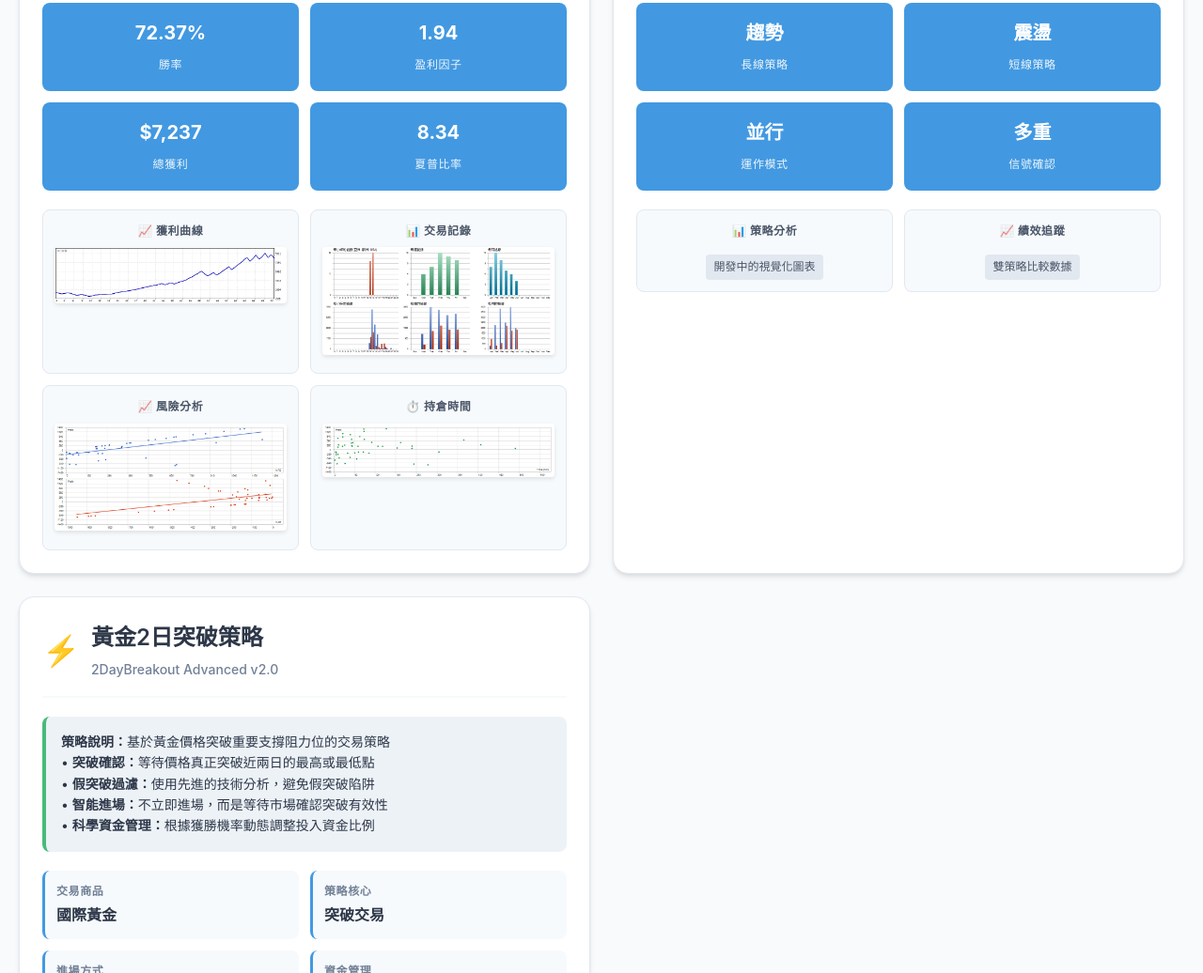
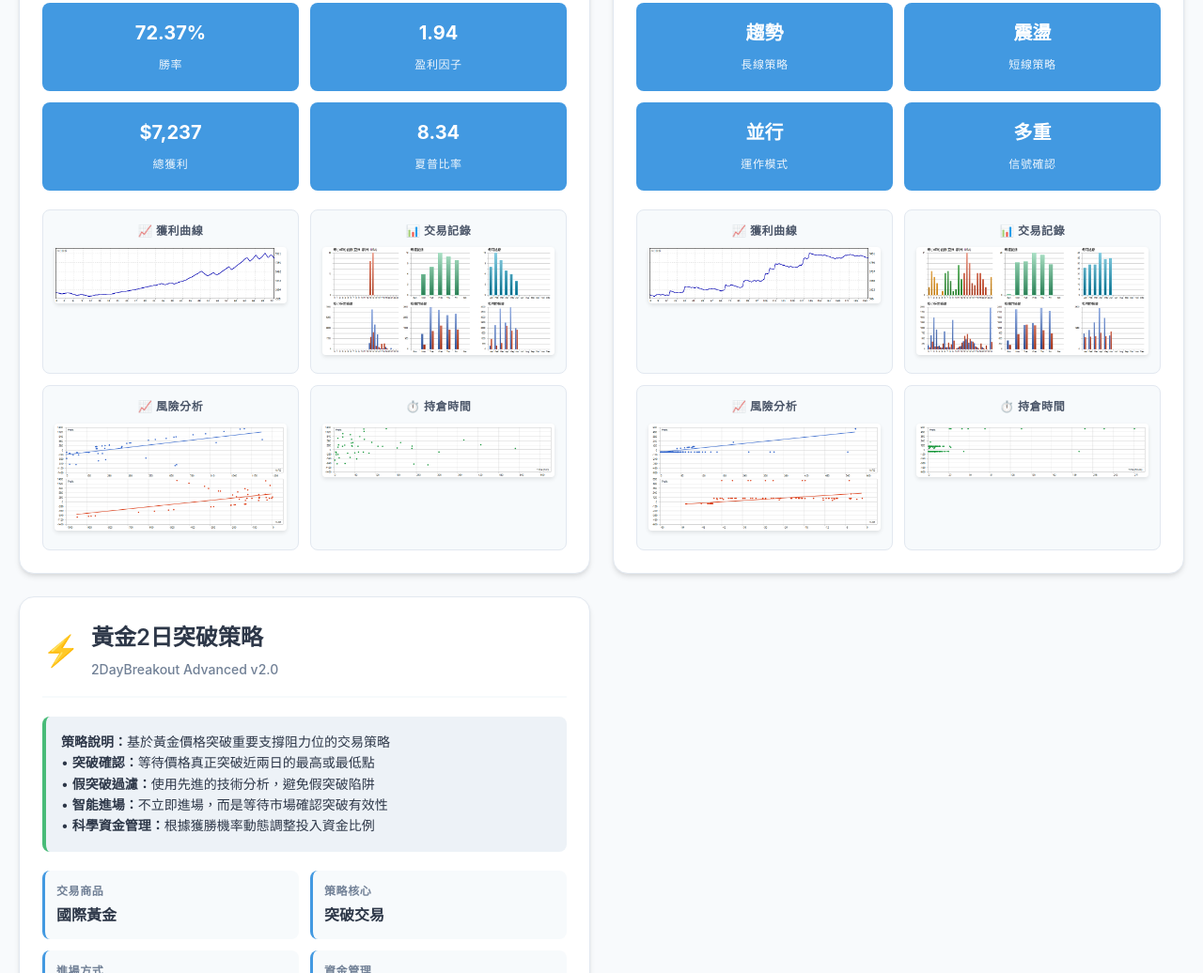
Before and after one commit to bless25min/EA, a plain HTML site: page index.html in a window 1280 px wide. Shown: the part 772-1808 px from the top of the page at 94% size. Drawn offline with Linux system fonts and the light colour scheme.

Commit message:
Update index.html

```diff
--- a/index.html
+++ b/index.html
@@ -531,12 +531,24 @@
 
                 <div class="chart-images">
                     <div class="chart-item">
-                        <h4>📊 策略分析</h4>
-                        <div class="filename">開發中的視覺化圖表</div>
+                        <h4>📈 獲利曲線</h4>
+                        <img src="./XAUEA雙參數績效.png" alt="XAU雙參數獲利曲線" onerror="this.style.display='none'; this.nextElementSibling.style.display='block';">
+                        <div class="filename" style="display: none;">XAUEA雙參數績效.png</div>
                     </div>
                     <div class="chart-item">
-                        <h4>📈 績效追蹤</h4>
-                        <div class="filename">雙策略比較數據</div>
+                        <h4>📊 交易記錄</h4>
+                        <img src="./XAUEA雙參數績效-hst.png" alt="XAU雙參數交易記錄" onerror="this.style.display='none'; this.nextElementSibling.style.display='block';">
+                        <div class="filename" style="display: none;">XAUEA雙參數績效-hst.png</div>
+                    </div>
+                    <div class="chart-item">
+                        <h4>📈 風險分析</h4>
+                        <img src="./XAUEA雙參數績效-mfemae.png" alt="XAU雙參數風險分析" onerror="this.style.display='none'; this.nextElementSibling.style.display='block';">
+                        <div class="filename" style="display: none;">XAUEA雙參數績效-mfemae.png</div>
+                    </div>
+                    <div class="chart-item">
+                        <h4>⏱️ 持倉時間</h4>
+                        <img src="./XAUEA雙參數績效-holding.png" alt="XAU雙參數持倉時間" onerror="this.style.display='none'; this.nextElementSibling.style.display='block';">
+                        <div class="filename" style="display: none;">XAUEA雙參數績效-holding.png</div>
                     </div>
                 </div>
             </div>
```
